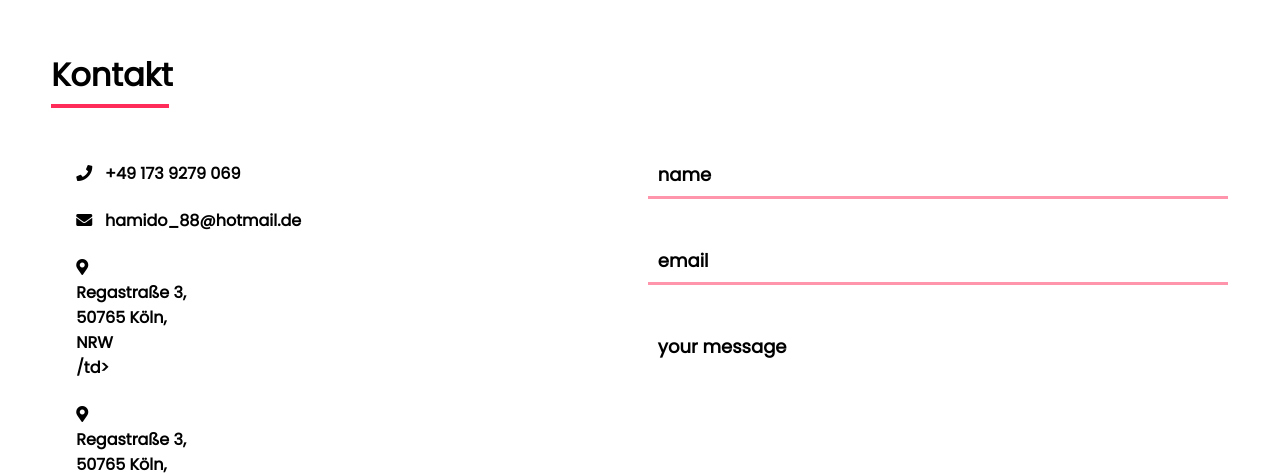
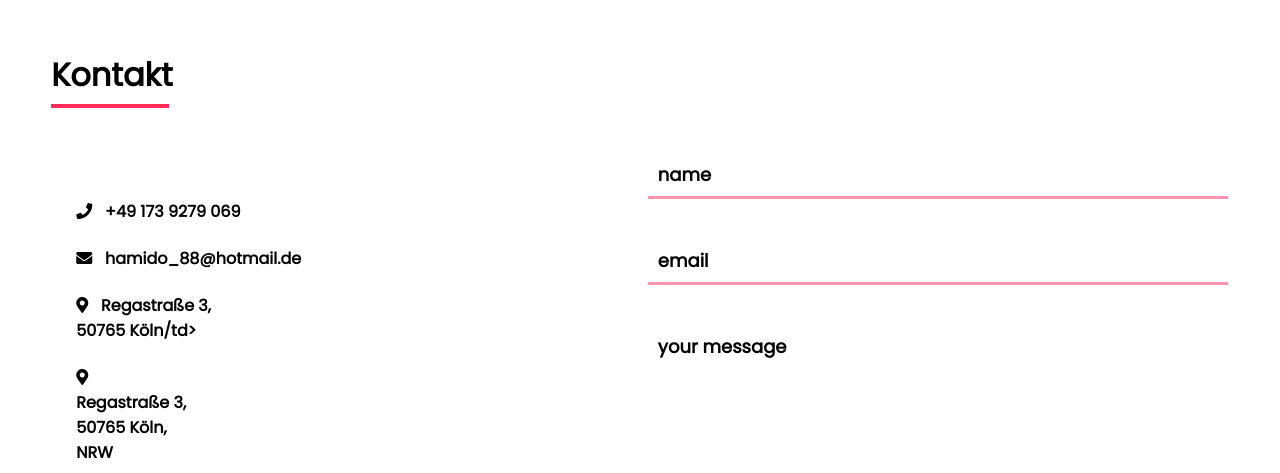
Before and after one commit to hamcom/aocv, a plain HTML site: page index.html in a window 1280 px wide. Shown: the part 2386-2859 px from the top of the page. Drawn offline with nearby package versions, Linux system fonts and the light colour scheme.

Commit message:
Update index.html

```diff
--- a/index.html
+++ b/index.html
@@ -84,11 +84,7 @@
                                     <td><i class="fas fa-envelope"></i> &nbsp; hamido_88@hotmail.de</td>
                                 </tr>
                                 <tr>
-                                    <td><i class="fas fa-map-marker-alt"></i> &nbsp; <div id="Addresse">
-                                        Regastraße 3,<br>
-                                        50765 Köln,<br>
-                                        NRW
-                                    </div>/td>
+                                    <td><i class="fas fa-map-marker-alt"></i> &nbsp; Regastraße 3,<br>50765 Köln/td>
                                 </tr>
                                 <tr>
                                     <td><i class="fas fa-map-marker-alt"></i>
```
